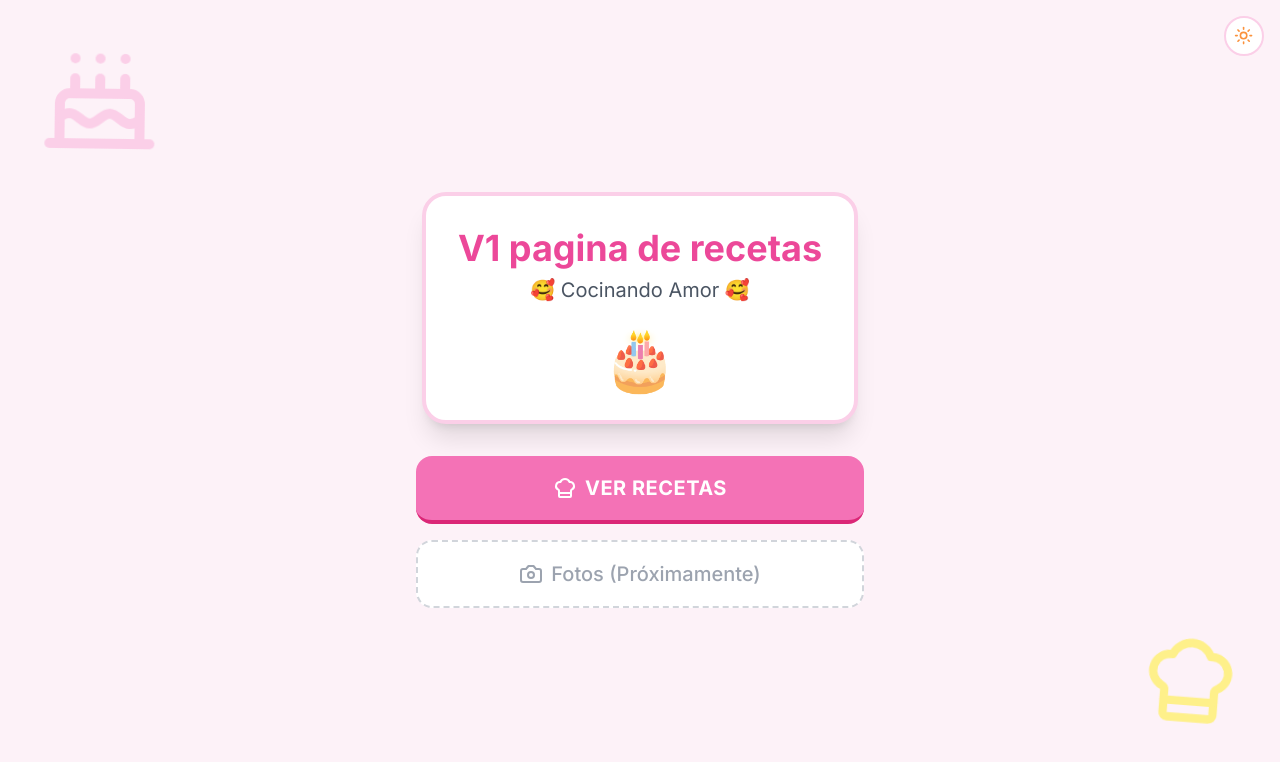
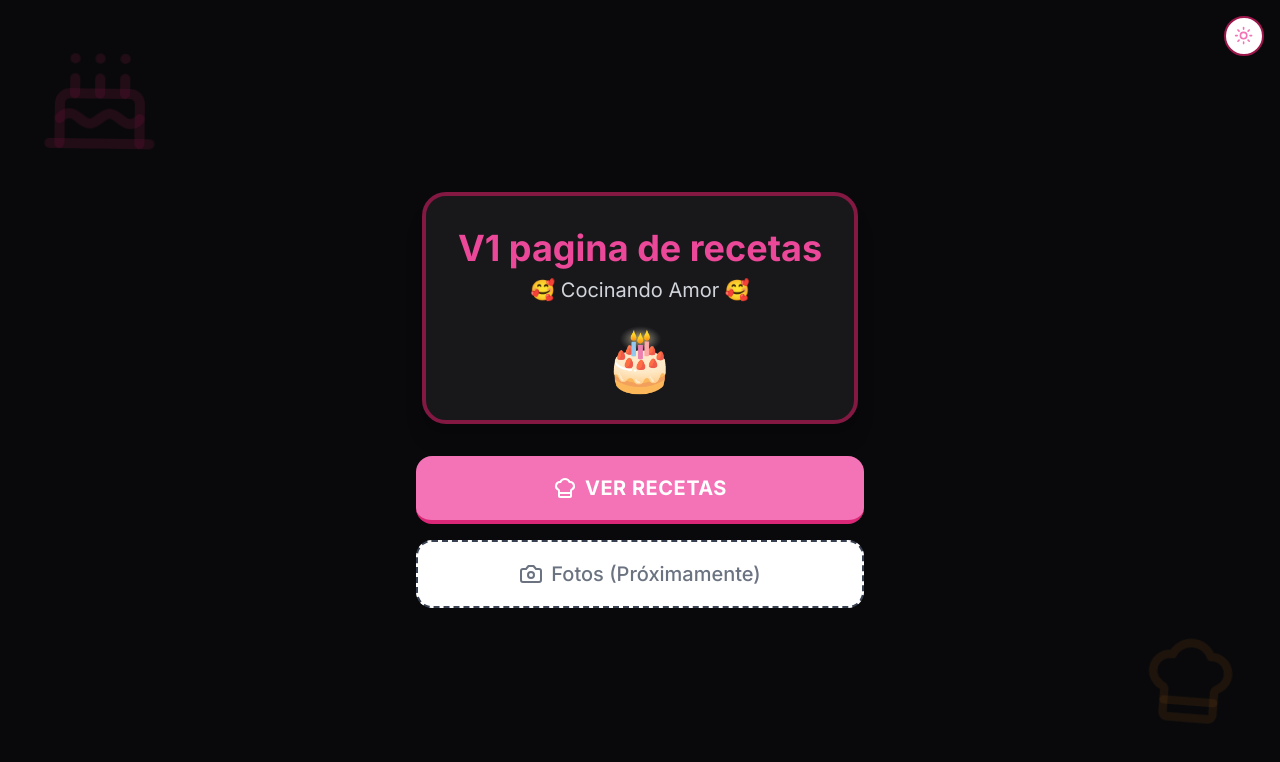
Before and after one commit to riberomr/birthday-recipe-app, a Next.js app: page / in a window 1280 px wide. Shown: the top 762 px of the page. Built offline with nearby package versions, Linux system fonts and the light colour scheme.

Commit message:
feat: Default to dark mode, disable system theme, and adjust theme toggle and navigation icon styling.

```diff
--- a/app/layout.tsx
+++ b/app/layout.tsx
@@ -20,8 +20,8 @@ export default function RootLayout({
       <body className={inter.className}>
         <ThemeProvider
           attribute="class"
-          defaultTheme="system"
-          enableSystem
+          defaultTheme="dark"   // start in dark mode
+          enableSystem={false}  // ignore OS theme
           disableTransitionOnChange
         >
           {children}
--- a/app/recipes/page.tsx
+++ b/app/recipes/page.tsx
@@ -18,7 +18,7 @@ export default async function RecipesPage() {
                 <div className="flex items-center gap-4 mb-6">
                     <Link href="/">
                         <Button variant="ghost" size="icon" className="rounded-full">
-                            <ArrowLeft className="h-6 w-6" />
+                            <ArrowLeft className="h-6 w-6 text-pink-600 dark:text-white" />
                         </Button>
                     </Link>
                     <h1 className="text-3xl font-bold text-pink-600 dark:text-pink-400">Recetas</h1>
--- a/components/theme-toggle.tsx
+++ b/components/theme-toggle.tsx
@@ -14,10 +14,10 @@ export function ThemeToggle() {
             variant="outline"
             size="icon"
             onClick={() => setTheme(theme === "light" ? "dark" : "light")}
-            className="rounded-full border-2 border-pink-200 dark:border-pink-800 bg-white dark:bg-zinc-950"
+            className="rounded-full border-2 border-pink-200 dark:border-pink-800 dark:bg-white bg-zinc-950"
         >
-            <Sun className="h-[1.2rem] w-[1.2rem] rotate-0 scale-100 transition-all dark:-rotate-90 dark:scale-0 text-orange-400 " />
-            <Moon className="absolute h-[1.2rem] w-[1.2rem] rotate-90 scale-0 transition-all dark:rotate-0 dark:scale-100 text-pink-400" />
+            <Sun className="h-[1.2rem] w-[1.2rem] rotate-90 scale-0 transition-all dark:rotate-0 dark:scale-100 text-pink-400" />
+            <Moon className="absolute h-[1.2rem] w-[1.2rem] rotate-0 scale-100 transition-all dark:-rotate-90 dark:scale-0 text-orange-400 " />
             <span className="sr-only">Toggle theme</span>
         </Button>
     )
```
